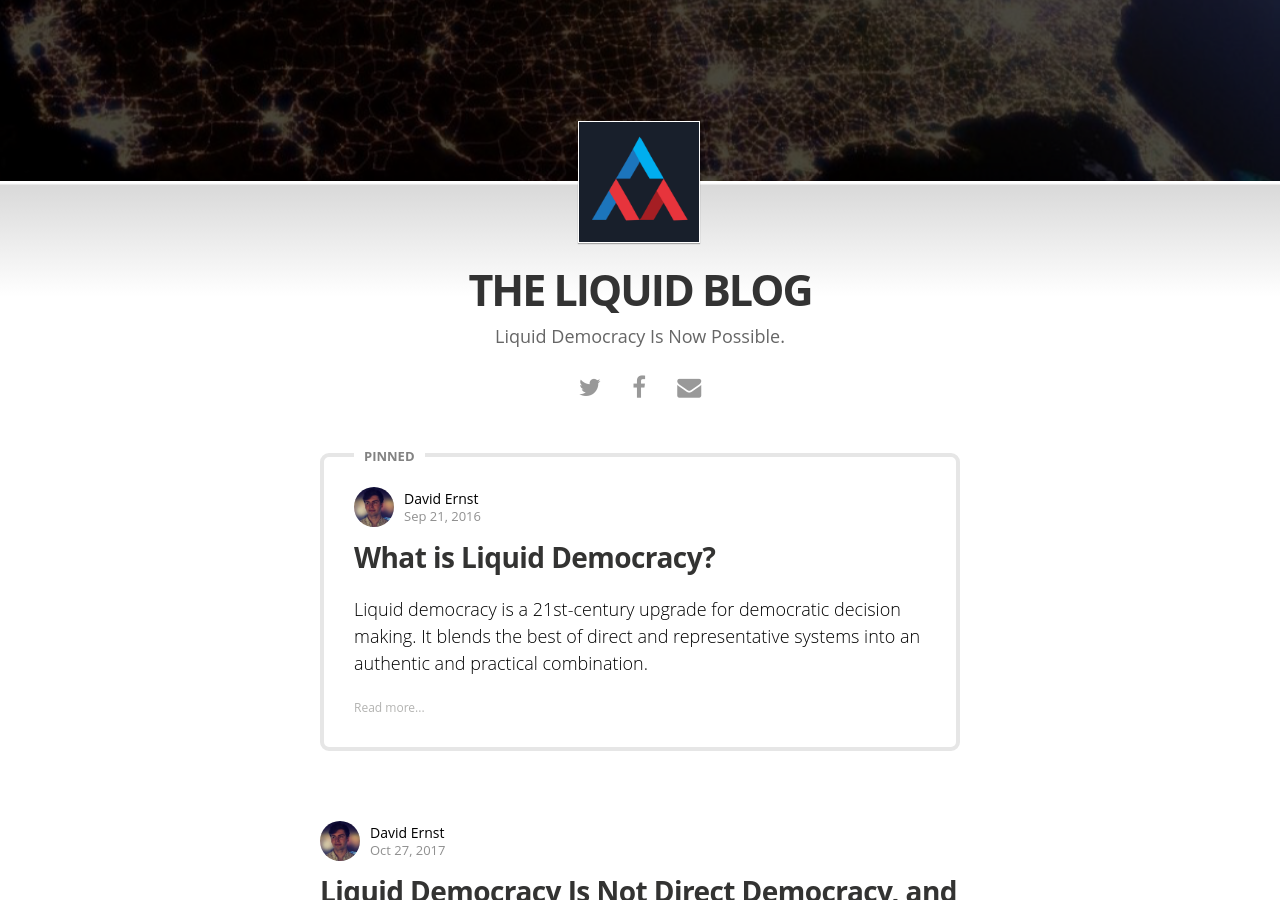
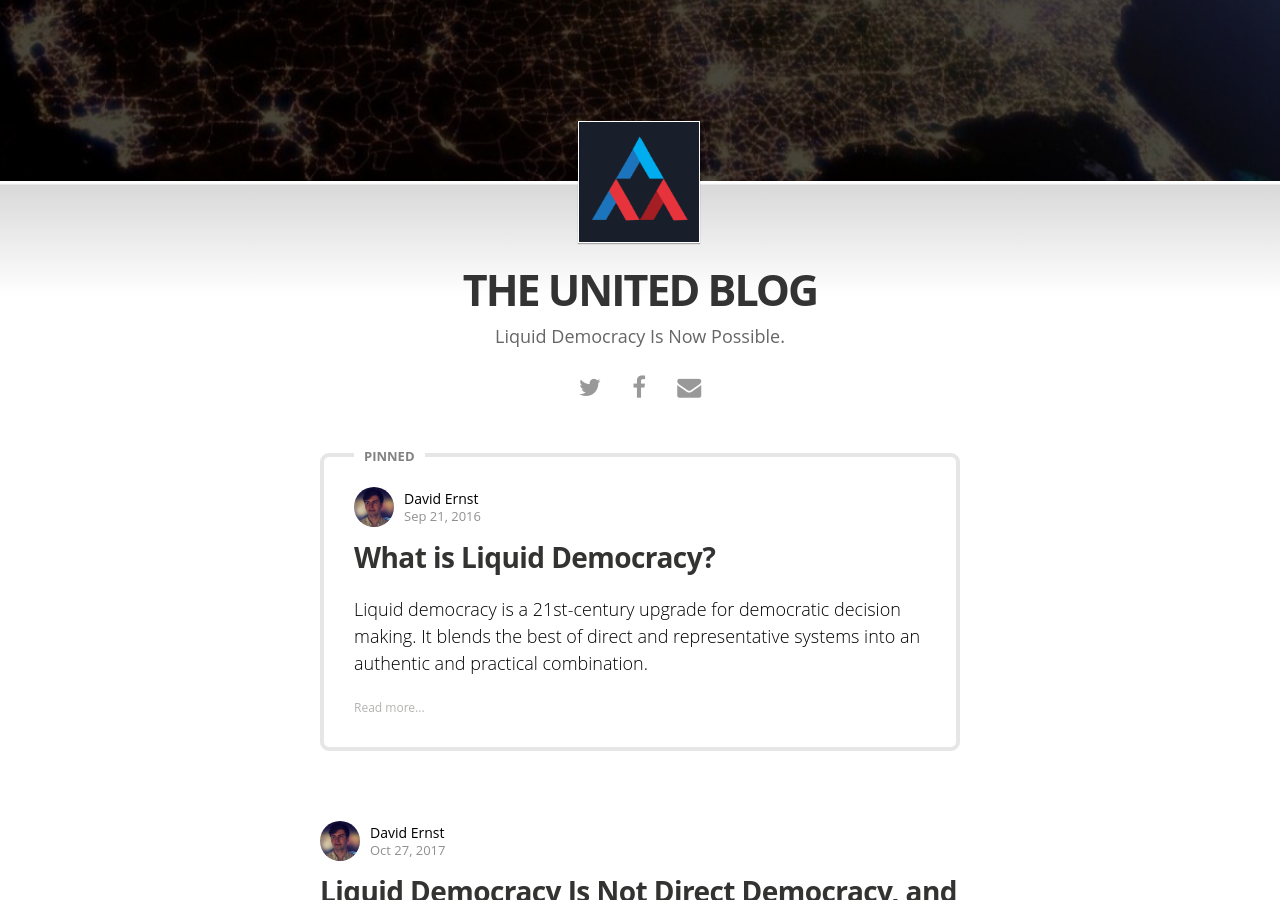
Before and after one commit to voteliquid/blog, a Jekyll site: the page built from index.html, in a window 1280 px wide and 900 px high, scrolled down 499 px. Built offline with Jekyll 4.4.1, drawn with Linux system fonts in a browser that asks for light colours; nearby versions of some CDN libraries; some web fonts are replaced; the list of posts is cut into pages by our own code.

Commit message:
Rename to 'The United Blog'

```diff
--- a/_config.yml
+++ b/_config.yml
@@ -4,7 +4,7 @@ gems:
   - jekyll-paginate
 
 # Site settings
-title: "The Liquid Blog"
+title: "The United Blog"
 description: Liquid Democracy Is Now Possible.
 
 email: info@united.vote
```
Also changed, not shown: README.md.
